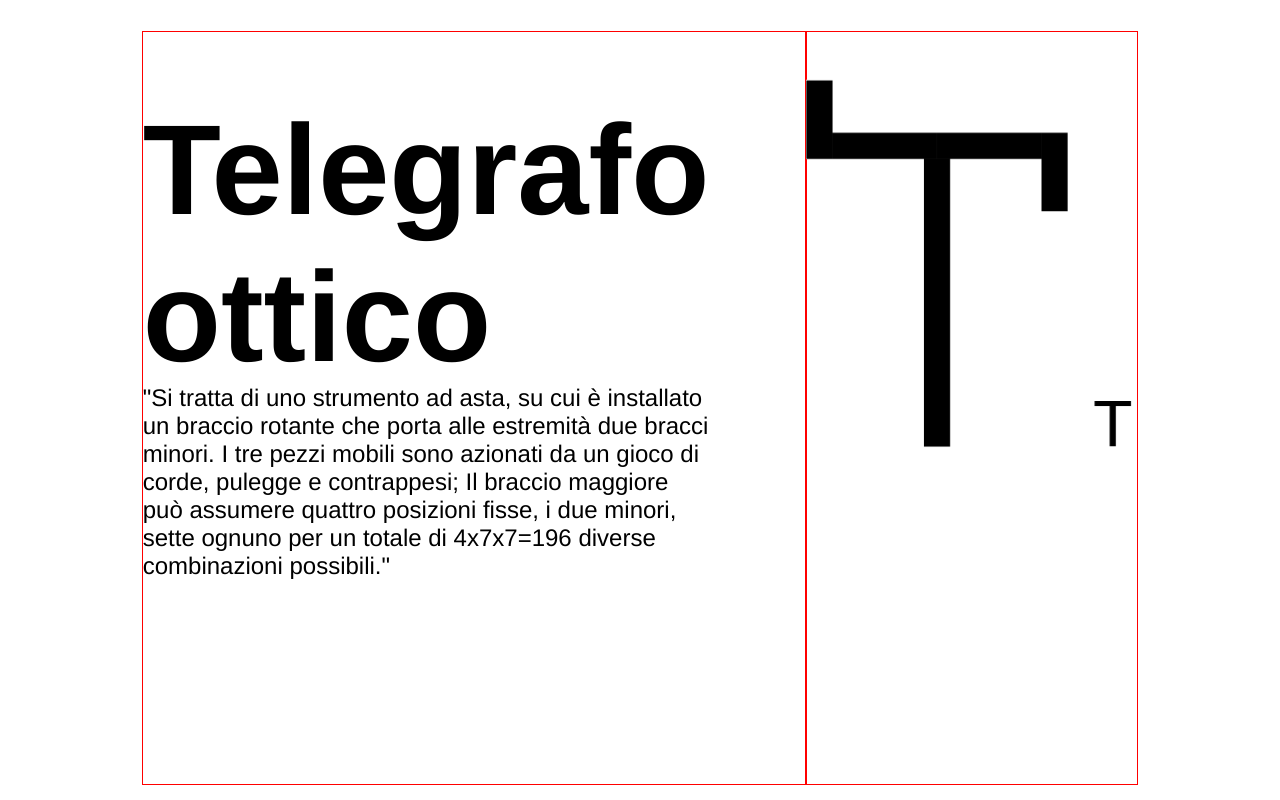
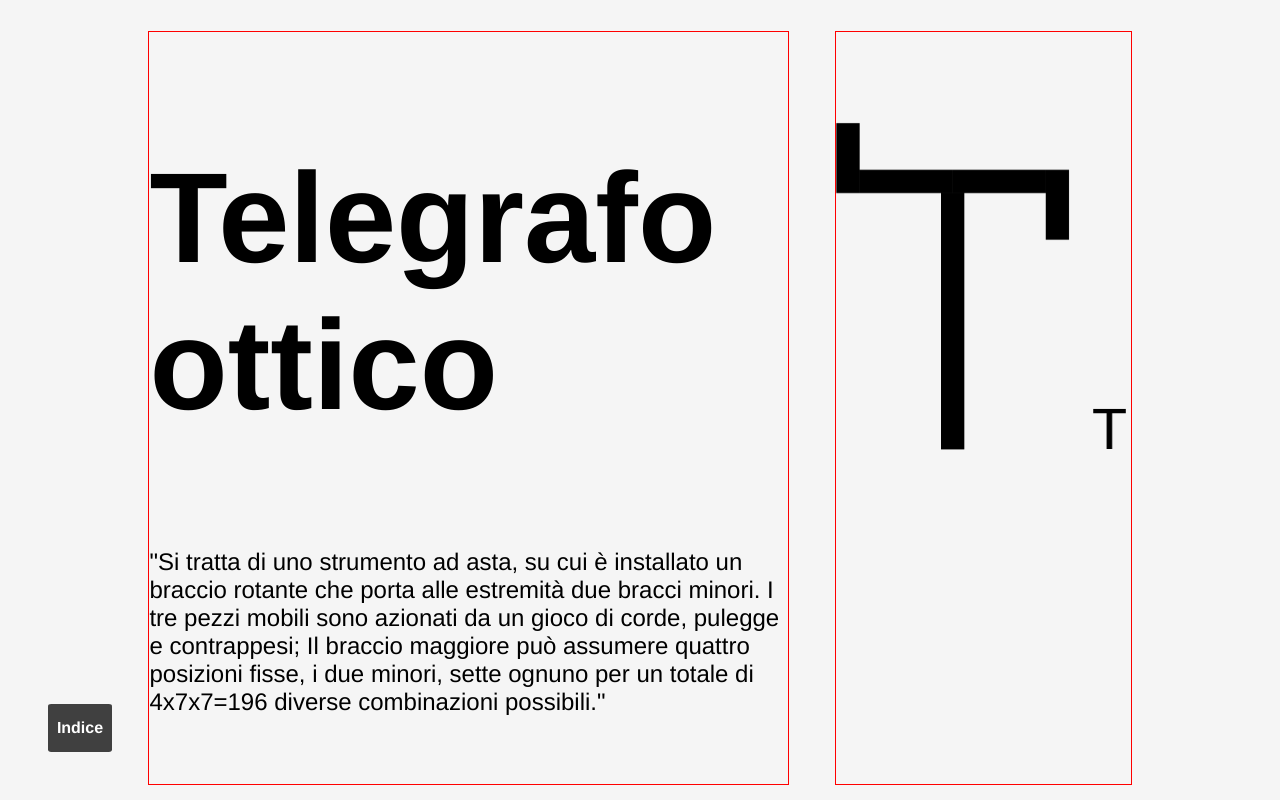
Before and after one commit to Martinuozzo/Semaphore, a plain HTML site: page Esercizio 4.html in a window 1280 px wide. Shown: the top 800 px of the page. Drawn offline with Linux system fonts and the light colour scheme.

Commit message:
Lezione 18.03.2021

```diff
--- a/Esercizio 4.html
+++ b/Esercizio 4.html
@@ -15,13 +15,18 @@
 
 
 		body{
+			background-color: WhiteSmoke;
+			font-family: "Helvetica Neue", sans-serif;
+		}
+
+		main{
 			margin: 2em 3em;
+
 		}
 
 		p {
 			margin:0;
-			width: 75%;
-			font-family: Helvetica, sans-serif;
+			/*width: 100%;*/
 			font-size: 18pt;
 			line-height: 21pt;
 
@@ -30,7 +35,7 @@
 
 			margin-top: 64px;
 			font-size: 8rem;
-			font-family: Basier Square, Helvetica, sans-serif;
+
 			font-weight: bold;
 		}
 
@@ -38,13 +43,13 @@
 
 		margin-top: 50px;
 		font-size: 48pt;
-		font-family: Basier Square, Helvetica, sans-serif;
+
 		font-weight: bold;
 		}
 
 		h3 {
 			font-size: 24pt;
-			font-family: Basier Square, Helvetica, sans-serif;
+
 			font-weight: bold;
 		}
 
@@ -57,7 +62,7 @@
 		ul{
 		font-size: 18pt;
 		line-height: 21pt;
-		font-family: Basier Square, Arial, Helvetica, sans-serif;
+
 		font-weight: medium;
 		width:  75%;
 		}
@@ -71,27 +76,63 @@
 		.video{
 		margin: 0 auto;
 	}
+			.boxvuoto {
+			display: grid;
+			grid-column-gap: 3em;
+			grid-row-gap: 1em;
+			grid-template-columns: 1fr 1fr 1fr;
+			height: 100vh;
+			margin-bottom: 3em;
+			margin-left: 8%;
+			margin-right: 8%;
+			max-width: 1280px;
+			/*width: 84%;*/
+			}
 
 		.griglia{
 			/*background-color: pink;*/
 			display: grid;
-			max-width: 100vw;
+			grid-column-gap: 3em;
+			grid-row-gap: 1em;
 			grid-template-columns: 1fr 1fr 1fr 1fr 1fr 1fr;
-			grid-column-gap: 3em;
 			margin-bottom: 3em;
-			grid-row-gap: 1em;
 			margin-left: 8%;
 			margin-right: 8%;
+			max-width: 1280px;
 			}
+
+		.bottone {
+		width: 4em;
+		height: 3em;
+		background-color: #404040;
+		color: white;
+		border-radius: 5%;
+		text-align: center;
+		line-height: 3em;
+		font-weight: 700;
+		position: fixed;
+		left: 3em;
+		bottom: 3em;
+		}
+
+		.bottone:hover{
+		background-color: WhiteSmoke;
+		border: #404040 2px solid;
+		cursor: pointer;
+		color: #404040;
+		}
 
 		.cella{
 			outline: 1px red solid;
 			min-height: 10em;
 			margin-bottom: 3em;
 
+		}
 
+		.cella img{
+			width: 100%;
+		}
 
-		}
 		.doppia{
 			grid-column: span 2;
 		}
@@ -117,6 +158,10 @@
 		width: 100%;
 		}
 
+		.titolo{
+			padding-top: 3em;
+		}
+
 
 		.colonna {
 		column-count:2;
@@ -132,6 +177,15 @@
 		line-height: 14pt;
 		}
 
+		.bottone a{
+			color: white;
+			text-decoration: none;
+		}
+
+		.bottone:hover a{
+			color: #404040;
+		}
+
 
 
 		.box {
@@ -141,26 +195,10 @@
   		.cover {
  			 object-fit: cover;
 		}
-		.boxvuoto {
-
-		width: 84%;
-		height: 100vh;
-		background-color: white;
-		display: grid;
-		max-width: 100vw;
-		grid-template-columns: 1fr 1fr 1fr;
-		grid-column-gap: 0em;
-		margin-bottom: 3em;
-		grid-row-gap: 1em;
-		margin-left: 8%;
-		margin-right: 8%;
-
-
-			}
 		}
 
 
-		@media (max-width: 1200px) {
+		@media (max-width: 600px) {
 
 			.griglia {
 				max-width: initial;
@@ -185,29 +223,31 @@
 
 </head>
 <body>
+	<main>
 <div class="boxvuoto">
 
-	<div class="cella doppia">
+
+
+	 <div class="cella doppia titolo">
 		<h1>
-			Telegrafo <br> ottico
+			Telegrafo  ottico
 		</h1>
-	</div>
-
-	 <div class="doppia" style="position: absolute; top: 45%;">
-		<p style=" width: 50%; padding-top: 1em;">
+		<p style=" padding-top: 1em;">
 		"Si tratta di uno strumento ad asta, su cui è installato un braccio rotante che porta alle estremità due bracci minori. I tre pezzi mobili sono azionati da un gioco di corde, pulegge e contrappesi; Il braccio maggiore può assumere quattro posizioni fisse, i due minori, sette ognuno per un totale di 4x7x7=196 diverse combinazioni possibili."
 		</p>
 	</div>
-	<div class="cella">
-	<img src="assets/img/Frame.gif">
+
+	<div class="cella titolo">
+	<img src="assets/img/Frame.gif" style="top: 15%" >
 	</div>
 </div>
 
-
+<div id="bottone" class="bottone"> <a href=""> Indice </a>
+</div>
 
 <div class="griglia">
 
-		<div class="cella sestupla">
+		<div class="cella quadrupla">
 			<h2>I precedessori del telegrafo</h2>
 		</div>
 
@@ -222,12 +262,12 @@
 		<div class="cella doppia">
 
 			<img src="assets/img/14.jpg">
-			<p class="didascalia" style="max-width: 100%">
+			<p class="didascalia" style="max-width: 100%;">
 				Illustrazione di una torre d'avvistamento utilizzata dai romani per comunicare.
 			</p>
 		</div>
 
-		<div class="cella tripla">
+		<div class="cella quadrupla">
 			<div class="wrapper">
       			<div class="colonna didascalia">
 
@@ -235,9 +275,6 @@
 
        	 	</div>
 		</div>
-	</div>
-
-	<div class="cella">
 	</div>
 
 	<div class="cella doppia">
@@ -273,11 +310,11 @@
 
 	<div class="cella doppia">
 		<img src="assets/img/16.jpg">
-		<p class="didascalia" style="width: 100%">
+		<p class="didascalia">
 			Illustrazione raffigurante il telegrafo ottico di Chappe
 		</p>
 		<img src="assets/img/2.jpg" style="margin-top: 4em">
-		<p class="didascalia" style="width: 100%; margin-top: 2em">
+		<p class="didascalia">
 			Claude, a dire il vero, stava, per conto suo, tentando di sperimentare la trasmissione di impulsi elettrici, realizzabile grazie all’uso di cavi, ma vista la difficoltà pratica a realizzare un ‘telegrafo elettrico’, si indirizzò verso un più semplice sistema. Claude e i suoi fratelli, dopo una serie di prove, nel 1793, presentarono all’Assemblea Legislativa, a Parigi, la loro invenzione, facendone omaggio allo Stato.
 		</p>
 	</div>
@@ -304,7 +341,7 @@
 
 	<div class="cella doppia">
 		<img src="assets/img/3.jpg">
-		<p class="didascalia" style="width: 100%; margin-top: 2em">
+		<p class="didascalia">
 			Con la invenzione del semaphore meccanico, Chappe dovette anche creare un sistema di linguaggio codificato. Grazie alle elevate differenti posizioni che i bracci potevano assumere, Chappe fu in grado di creare un alfabeto codificato. Questo sistema alfabetico verrà poi migliorato nel corso degli anni con l’arrivo del codice Morse.
 		</p>
 	</div>
@@ -313,18 +350,15 @@
 </div>
  <div class="griglia">
 
-	<div class="cella sestupla" style= " background-image: url(assets/img/9-2.jpg); background-repeat: no-repeat; background-position: top right;
-	background-size: 75%; height: 100vh">
+	<div class="cella sestupla" style= "background-image: url(assets/img/9.png); background-repeat: no-repeat; background-position: top right;background-size: 70%; height: 60vw; opacity: 60%; z-index: -1">
 
 		<h2>
 			L’utilizzo al giorno d’oggi
 		</h2>
-		<p style="width: 50%; ">
+		<p style="width: 75%; opacity: 1; ">
 			In Marina viene impiegato tuttora un telegrafo ottico costituito da un piccolo faro che può essere oscurato o meno agendo su una levetta. Si tratta di una forte lampada capace di produrre un fascio ben collimato, rinviato da uno specchio sferico o paraboloidico. Un sistema di lamelle orizzontali può essere manovrato con una levetta, come una tenda “alla veneziana”, e con ciò liberare o bloccare il fascio. Così è possibile inviare segnali Morse da una nave ad un’altra per mezzo di impulsi di luce. Un altro sistema impiega due bandierine impugnate da un marinaio che, assumendo diverse posizioni, codifica lettere e segnali standard. Altri tipi di bandiere sono usati nel Codice Internazionale Nautico. In fondo, sia pure a brevissima distanza, anche il codice gestuale dei sordi è una forma di comunicazione ottica; il singolo messaggio esprime spesso una parola, un concetto, un’intera frase.
 
 		</p>
-
-
 
 
 </div>
@@ -334,10 +368,12 @@
 </div>
 
 
-</body>
+
+</main>
+
 <footer>
 
-<div style="background-color: WhiteSmoke; height: 10vh; padding-top: 5vh ">
+<div style="background-color: White; height: 10vh; padding-top: 5vh ">
 	<p class="didascalia" style="margin-left: 8%;">
 		Link alla sitografia: <br>
 
@@ -350,6 +386,7 @@
 </div>
 
 </footer>
+</body>
 
 
 </html>
```
Also changed, not shown: assets/img/9.png (added).
